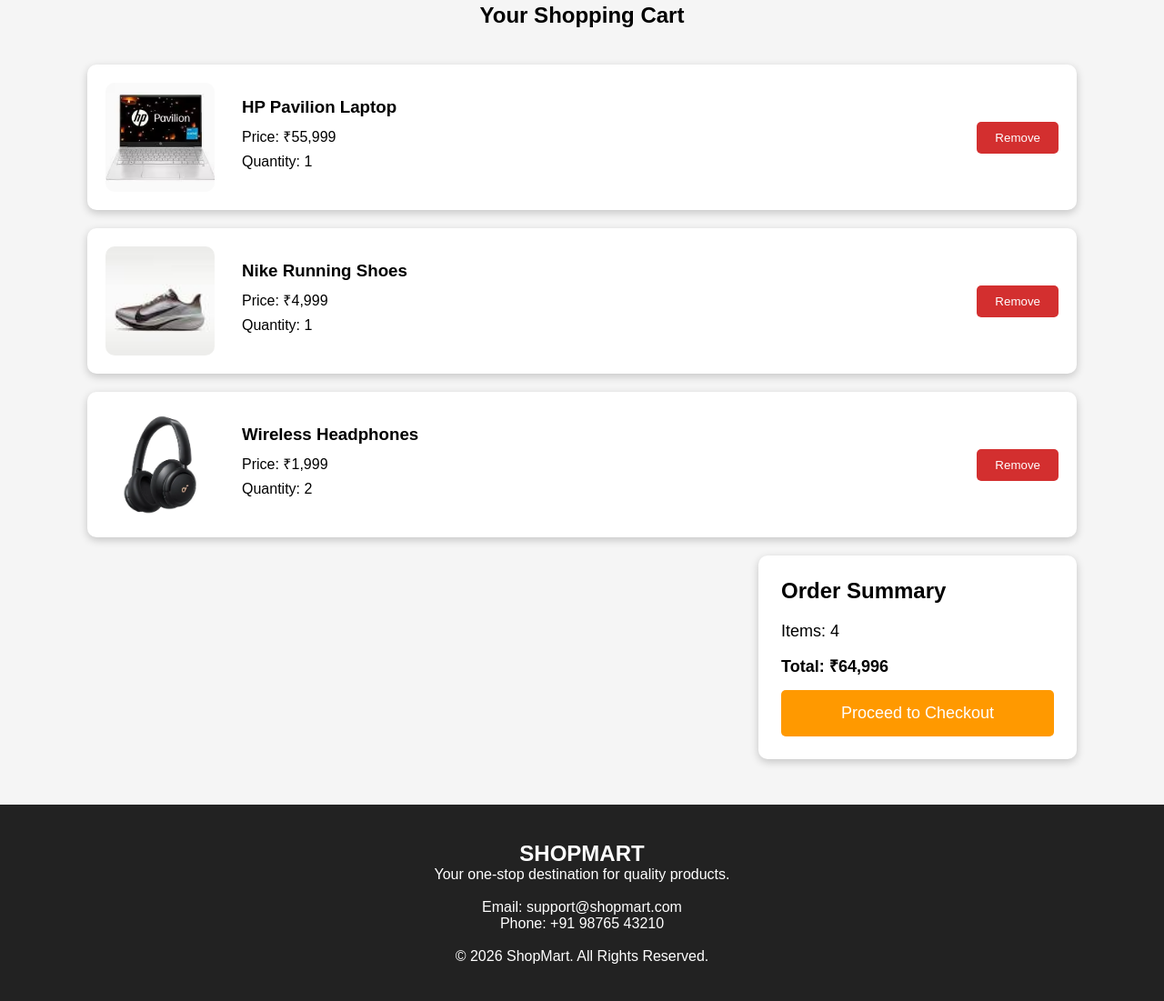
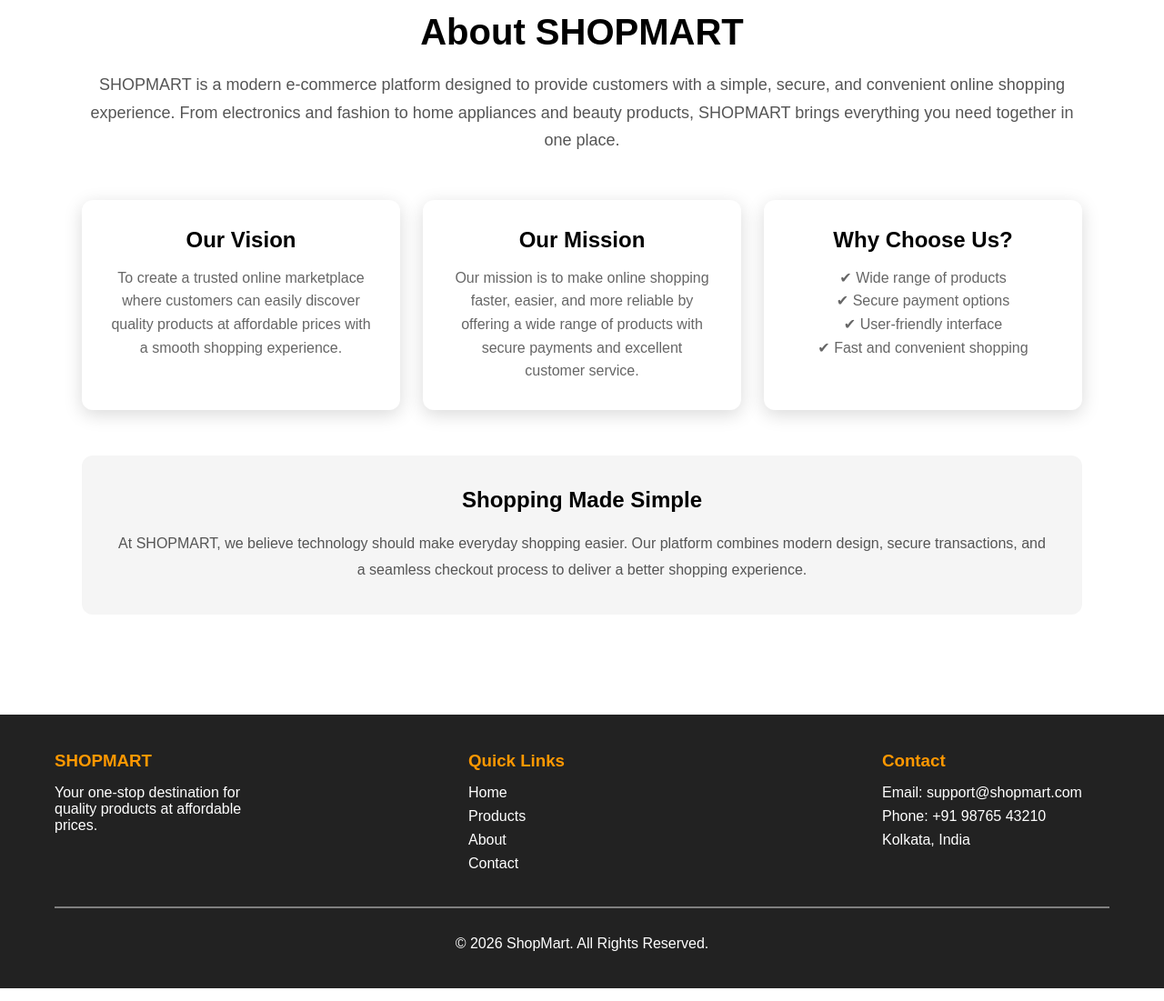
Before and after one commit to baibhavkumar260608/ShopMart, a plain HTML site: page About.html in a window 1280 px wide. Shown: the part 115-1216 px from the top of the page at 91% size. Drawn offline with Linux system fonts and the light colour scheme.

Commit message:
Update About.html

```diff
--- a/About.html
+++ b/About.html
@@ -1,241 +1,482 @@
 <!DOCTYPE html>
 <html lang="en">
+
 <head>
+
 <meta charset="UTF-8">
 <meta name="viewport" content="width=device-width, initial-scale=1.0">
-    <title>SHOPMART - Cart</title>
+
+<title>About | SHOPMART</title>
+
+<link rel="stylesheet" href="style.css">
+
 
 <style>
 
-        *{
-            margin:0;
-            padding:0;
-            box-sizing:border-box;
-            font-family:Arial, Helvetica, sans-serif;
+.about-section{
+
+    padding:60px 20px;
+
 }
 
-        body{
-            background:#f5f5f5;
+
+.about-container{
+
+    max-width:1100px;
+
+    margin:auto;
+
 }
 
-        /* Header */
-        .navbar{
-            background:#000;
-            color:white;
-            display:flex;
-            justify-content:space-between;
-            align-items:center;
-            padding:18px 50px;
+
+
+.about-container h1{
+
+    text-align:center;
+
+    font-size:40px;
+
+    margin-bottom:20px;
+
 }
 
-        .logo{
-            font-size:28px;
-            font-weight:bold;
-            letter-spacing:2px;
+
+
+.about-container .intro{
+
+    text-align:center;
+
+    font-size:18px;
+
+    color:#555;
+
+    line-height:1.7;
+
+    margin-bottom:50px;
+
 }
 
-        .nav-links{
-            list-style:none;
+
+
+
+.about-cards{
+
     display:flex;
-            gap:35px;
+
+    justify-content:space-between;
+
+    gap:25px;
+
+    flex-wrap:wrap;
+
 }
 
-        .nav-links a{
-            color:white;
-            text-decoration:none;
-            font-size:18px;
+
+
+.about-card{
+
+    flex:1;
+
+    min-width:280px;
+
+    background:white;
+
+    padding:30px;
+
+    border-radius:12px;
+
+    box-shadow:0 5px 20px rgba(0,0,0,0.15);
+
+    text-align:center;
+
 }
 
-        .nav-links a:hover{
-            color:#ffcc00;
+
+
+.about-card h2{
+
+    margin-bottom:15px;
+
 }
 
-        /* Cart */
 
-        .cart{
-            width:85%;
-            margin:50px auto;
+
+.about-card p{
+
+    color:#666;
+
+    line-height:1.6;
+
 }
 
-        .cart h1{
-            text-align:center;
-            margin-bottom:40px;
+
+
+
+.mission{
+
+    margin-top:50px;
+
+    background:#f5f5f5;
+
+    padding:35px;
+
+    border-radius:12px;
+
 }
 
-        .cart-item{
-            display:flex;
-            align-items:center;
-            background:white;
-            padding:20px;
+
+
+.mission h2{
+
+    text-align:center;
+
     margin-bottom:20px;
-            border-radius:10px;
-            box-shadow:0 3px 10px rgba(0,0,0,0.2);
+
 }
 
-        .cart-item img{
-            width:120px;
-            height:120px;
-            object-fit:cover;
-            border-radius:10px;
+
+
+.mission p{
+
+    text-align:center;
+
+    color:#555;
+
+    line-height:1.8;
+
 }
 
-        .cart-details{
-            flex:1;
-            margin-left:30px;
+
+
+@media(max-width:700px){
+
+.about-cards{
+
+    flex-direction:column;
+
 }
 
-        .cart-details h3{
-            margin-bottom:10px;
 }
 
-        .cart-details p{
-            margin:8px 0;
-        }
-
-        .remove-btn{
-            background:#d32f2f;
-            color:white;
-            border:none;
-            padding:10px 20px;
-            border-radius:5px;
-            cursor:pointer;
-        }
-
-        .remove-btn:hover{
-            background:#b71c1c;
-        }
-
-        /* Summary */
-
-        .summary{
-            width:350px;
-            margin-left:auto;
-            background:white;
-            padding:25px;
-            border-radius:10px;
-            box-shadow:0 3px 10px rgba(0,0,0,0.2);
-        }
-
-        .summary h2{
-            margin-bottom:20px;
-        }
-
-        .summary p{
-            margin:15px 0;
-            font-size:18px;
-        }
-
-        .checkout{
-            width:100%;
-            padding:15px;
-            background:#ff9900;
-            color:white;
-            border:none;
-            font-size:18px;
-            border-radius:5px;
-            cursor:pointer;
-        }
-
-        .checkout:hover{
-            background:#e68a00;
-        }
-
-        /* Footer */
-
-        footer{
-            background:#222;
-            color:white;
-            margin-top:50px;
-            padding:40px;
-            text-align:center;
-        }
 
 </style>
 
+
 </head>
+
+
 <body>
 
+
+<!-- HEADER -->
+
 <header class="navbar">
-    <div class="logo">SHOPMART</div>
+
+
+<div class="logo">
+
+SHOPMART
+
+</div>
+
+
 
 <nav>
+
 <ul class="nav-links">
-            <li><a href="index.html">Home</a></li>
-            <li><a href="About.html">About</a></li>
-            <li><a href="Contact.html">Contact</a></li>
-            <li><a href="Cart.html">Cart</a></li>
-            <li><a href="Login.html">Login</a></li>
+
+
+<li>
+<a href="index.html">
+Home
+</a>
+</li>
+
+
+<li>
+<a href="About.html">
+About
+</a>
+</li>
+
+
+<li>
+<a href="Contact.html">
+Contact
+</a>
+</li>
+
+
+<li>
+<a href="Cart.html">
+Cart
+</a>
+</li>
+
+
+<li>
+<a href="login.html">
+Login
+</a>
+</li>
+
+
 </ul>
+
 </nav>
+
+
 </header>
 
-<section class="cart">
 
-    <h1>Your Shopping Cart</h1>
 
-    <div class="cart-item">
-        <img src="images/HpPavilionLaptop.avif" alt="Laptop">
 
-        <div class="cart-details">
-            <h3>HP Pavilion Laptop</h3>
-            <p>Price: ₹55,999</p>
-            <p>Quantity: 1</p>
+
+<!-- ABOUT CONTENT -->
+
+
+<section class="about-section">
+
+
+<div class="about-container">
+
+
+<h1>
+About SHOPMART
+</h1>
+
+
+
+<p class="intro">
+
+SHOPMART is a modern e-commerce platform designed to provide customers
+with a simple, secure, and convenient online shopping experience.
+From electronics and fashion to home appliances and beauty products,
+SHOPMART brings everything you need together in one place.
+
+</p>
+
+
+
+
+<div class="about-cards">
+
+
+
+<div class="about-card">
+
+<h2>
+Our Vision
+</h2>
+
+<p>
+
+To create a trusted online marketplace where customers can easily
+discover quality products at affordable prices with a smooth shopping
+experience.
+
+</p>
+
 </div>
 
-        <button class="remove-btn">Remove</button>
+
+
+
+
+<div class="about-card">
+
+<h2>
+Our Mission
+</h2>
+
+<p>
+
+Our mission is to make online shopping faster, easier, and more reliable
+by offering a wide range of products with secure payments and excellent
+customer service.
+
+</p>
+
 </div>
 
-    <div class="cart-item">
-        <img src="images/download.jpg" alt="Shoes">
 
-        <div class="cart-details">
-            <h3>Nike Running Shoes</h3>
-            <p>Price: ₹4,999</p>
-            <p>Quantity: 1</p>
+
+
+
+<div class="about-card">
+
+<h2>
+Why Choose Us?
+</h2>
+
+<p>
+
+✔ Wide range of products<br>
+✔ Secure payment options<br>
+✔ User-friendly interface<br>
+✔ Fast and convenient shopping
+
+</p>
+
 </div>
 
-        <button class="remove-btn">Remove</button>
+
+
 </div>
 
-    <div class="cart-item">
-        <img src="images/wire.webp" alt="Headphones">
 
-        <div class="cart-details">
-            <h3>Wireless Headphones</h3>
-            <p>Price: ₹1,999</p>
-            <p>Quantity: 2</p>
+
+
+
+
+<div class="mission">
+
+
+<h2>
+Shopping Made Simple
+</h2>
+
+
+<p>
+
+At SHOPMART, we believe technology should make everyday shopping easier.
+Our platform combines modern design, secure transactions, and a seamless
+checkout process to deliver a better shopping experience.
+
+</p>
+
+
 </div>
 
-        <button class="remove-btn">Remove</button>
+
+
 </div>
 
-    <div class="summary">
-        <h2>Order Summary</h2>
-
-        <p>Items: 4</p>
-        <p><strong>Total: ₹64,996</strong></p>
-
-        <button class="checkout">Proceed to Checkout</button>
-    </div>
 
 </section>
 
+
+
+
+
+
+
+<!-- FOOTER -->
+
+
 <footer>
 
-    <h2>SHOPMART</h2>
 
-    <p>Your one-stop destination for quality products.</p>
+<div class="footer-container">
 
-    <br>
 
-    <p>Email: support@shopmart.com</p>
-    <p>Phone: +91 98765 43210</p>
 
-    <br>
+<div class="footer-section">
 
-    <p>&copy; 2026 ShopMart. All Rights Reserved.</p>
+<h3>
+SHOPMART
+</h3>
+
+<p>
+Your one-stop destination for quality products at affordable prices.
+</p>
+
+</div>
+
+
+
+
+<div class="footer-section">
+
+<h3>
+Quick Links
+</h3>
+
+
+<ul>
+
+<li>
+<a href="index.html">
+Home
+</a>
+</li>
+
+
+<li>
+<a href="Products.html">
+Products
+</a>
+</li>
+
+
+<li>
+<a href="About.html">
+About
+</a>
+</li>
+
+
+<li>
+<a href="Contact.html">
+Contact
+</a>
+</li>
+
+
+</ul>
+
+
+</div>
+
+
+
+
+
+<div class="footer-section">
+
+<h3>
+Contact
+</h3>
+
+
+<p>
+Email: support@shopmart.com
+</p>
+
+
+<p>
+Phone: +91 98765 43210
+</p>
+
+
+<p>
+Kolkata, India
+</p>
+
+
+</div>
+
+
+
+</div>
+
+
+
+<hr>
+
+
+<p class="copyright">
+
+&copy; 2026 ShopMart. All Rights Reserved.
+
+</p>
+
+
 
 </footer>
 
+
+
 </body>
+
 </html>
```
Lines whose indentation alone changed are shown as unchanged.
